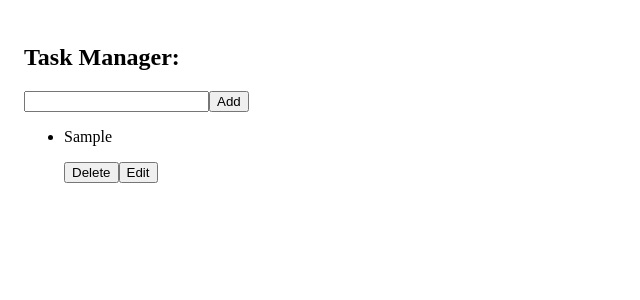
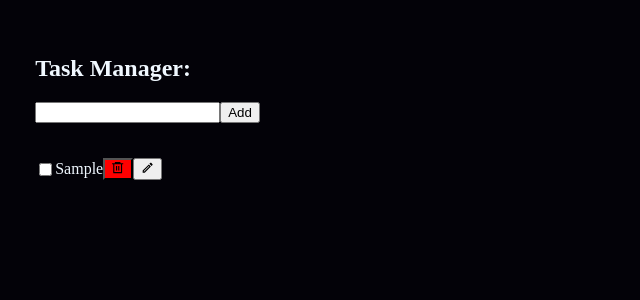
Before and after one commit to Alessandro-Vanzellotti/task-manager, a React (Vite) app: page / in a window 1280 px wide. Both pictures are taken after typing "Sample" into the empty fields and a click on the input "Add". Shown: the top 300 px of the page, without its empty margins (0-640 px from the left). Built offline with nearby package versions, Linux system fonts and the light colour scheme.

Commit message:
installei sass; criei um arquivo scss e iniciei a estilização do componente Task; instalei react-icons e inseri nos botões de deletar e editar task

```diff
--- a/package.json
+++ b/package.json
@@ -12,6 +12,7 @@
   "dependencies": {
     "react": "^19.0.0",
     "react-dom": "^19.0.0",
+    "react-icons": "^5.5.0",
     "uuid": "^11.1.0"
   },
   "devDependencies": {
@@ -23,6 +24,7 @@
     "eslint-plugin-react-hooks": "^5.1.0",
     "eslint-plugin-react-refresh": "^0.4.19",
     "globals": "^15.15.0",
+    "sass-embedded": "^1.86.3",
     "typescript": "~5.7.2",
     "typescript-eslint": "^8.24.1",
     "vite": "^6.2.0"
--- a/src/App.css
+++ b/src/App.css
@@ -1,4 +1,4 @@
 #root {
-  padding: 1em;
+  padding: 1.7em;
   margin: 0;
 }
--- a/src/App.tsx
+++ b/src/App.tsx
@@ -4,6 +4,7 @@ import { Task as TaskType } from './types';
 import { Task } from './Task';
 import { NewTaskForm } from './NewTaskForm';
 import { v4 as uuidv4 } from 'uuid';
+import styled from 'styled-components';
 
 function App() {
 
@@ -26,7 +27,6 @@ function App() {
 
   const handleChange = (event: ChangeEvent<HTMLInputElement>): void => {
     setNewTask({id: uuidv4(), text: event.target.value, isCompleted: false});
-    console.log(newTask.text);
   }
 
   const addNewTask = (text: string) => {
@@ -40,7 +40,7 @@ function App() {
     }
 
     taskList.forEach(task => {
-      if (task.text === text) doubledTask = true;
+      if (task.text.trim() === text.trim()) doubledTask = true;
     })
 
     if(doubledTask) {
@@ -75,6 +75,11 @@ function App() {
     console.log(taskList);
   },[taskList])
 
+  const StyledList = styled.ul({
+    padding: '0',
+
+  })
+
 
   return (
     <>
@@ -84,7 +89,7 @@ function App() {
       </header>
 
       <main>
-        <ul>
+        <StyledList>
           {taskList.map((task: TaskType) => {
             return (
               <Task
@@ -96,7 +101,7 @@ function App() {
               />
             )
           })}
-        </ul>
+        </StyledList>
       </main>
     </>
   )
--- a/src/NewTaskForm.tsx
+++ b/src/NewTaskForm.tsx
@@ -1,5 +1,6 @@
 import { ChangeEvent } from "react";
 import { Task as TaskType } from "./types";
+import styled from "styled-components";
 
 type NewTaskFormType = {
     addNewTask: (text: string) => void;
@@ -13,13 +14,17 @@ export const NewTaskForm: React.FC<NewTaskFormType> = ({addNewTask, handleChange
         e.preventDefault();
         if (newTask.text === "") return;
         addNewTask(newTask.text);
-      }
+    }
+
+    const StyledForm = styled.form({
+
+    })
 
     return (
 
-        <form onSubmit={(e) => handleSubmit(e)} className="new-item-form">
+        <StyledForm onSubmit={(e) => handleSubmit(e)} className="new-item-form">
             <input value={newTask.text} onChange={e => handleChange(e)} type="text" id="item" />
             <input type="submit" value="Add" />
-        </form>
+        </StyledForm>
     )
 }
--- /dev/null
+++ b/src/Task.scss
@@ -0,0 +1,22 @@
+.wrapper {
+    display: flex;
+    align-items: center;
+    margin-bottom: 0.5rem;
+    height: 60px;
+}
+
+.delete-button {
+    background-color: red;
+}
+
+.edit-button {
+    background-color: #f5e70b;
+}
+
+.button:hover {
+    opacity: 0.9;
+}
+
+.text {
+    font-size: 1.7rem;
+}
--- a/src/Task.tsx
+++ b/src/Task.tsx
@@ -1,5 +1,8 @@
-import React from 'react';
+import React, { useState } from 'react';
 import {Task as TaskType} from './types';
+import { RiDeleteBin6Line } from "react-icons/ri";
+import { MdOutlineEdit } from "react-icons/md";
+import './Task.scss';
 
 type Props = {
     task: TaskType;
@@ -10,19 +13,31 @@ type Props = {
 
 export const Task: React.FC<Props> = ({task, toggleTask, removeTask, editTask}) => {
 
+    const [isEdited, setIsEdited] = useState<boolean>(false);
+
     const handleTaskRemoval = () : void => {
         removeTask(task);
     }
 
     const handleTaskEditing = () : void => {
+        //setIsEdited(true);
         editTask(task);
     }
 
+
     return (
-        <li >
-            <p onClick={() => toggleTask(task.id)}>{task.text}</p>
-              <button onClick={() => handleTaskRemoval()}>Delete</button>
-              <button onClick={() => handleTaskEditing()}>Edit</button>
+        <li className='wrapper' >
+            <input type="checkbox" onChange={() => toggleTask(task.id)} checked={task.isCompleted} />
+            <p style={{ textDecoration: task.isCompleted ? 'line-through' : 'none'}}>{task.text}</p>
+
+            <button className='button delete-button' onClick={() => handleTaskRemoval()}>
+                <RiDeleteBin6Line />
+            </button>
+
+            <button onClick={() => handleTaskEditing()}>
+                <MdOutlineEdit />
+            </button>
+
         </li>
     )
 }
--- a/src/index.css
+++ b/src/index.css
@@ -1,3 +1,4 @@
 :root {
-
+    background-color: rgb(3, 2, 8);
+    color: aliceblue;
 }
```
Also changed, not shown: 1 other file (tests, documents, lock files or other folders).
